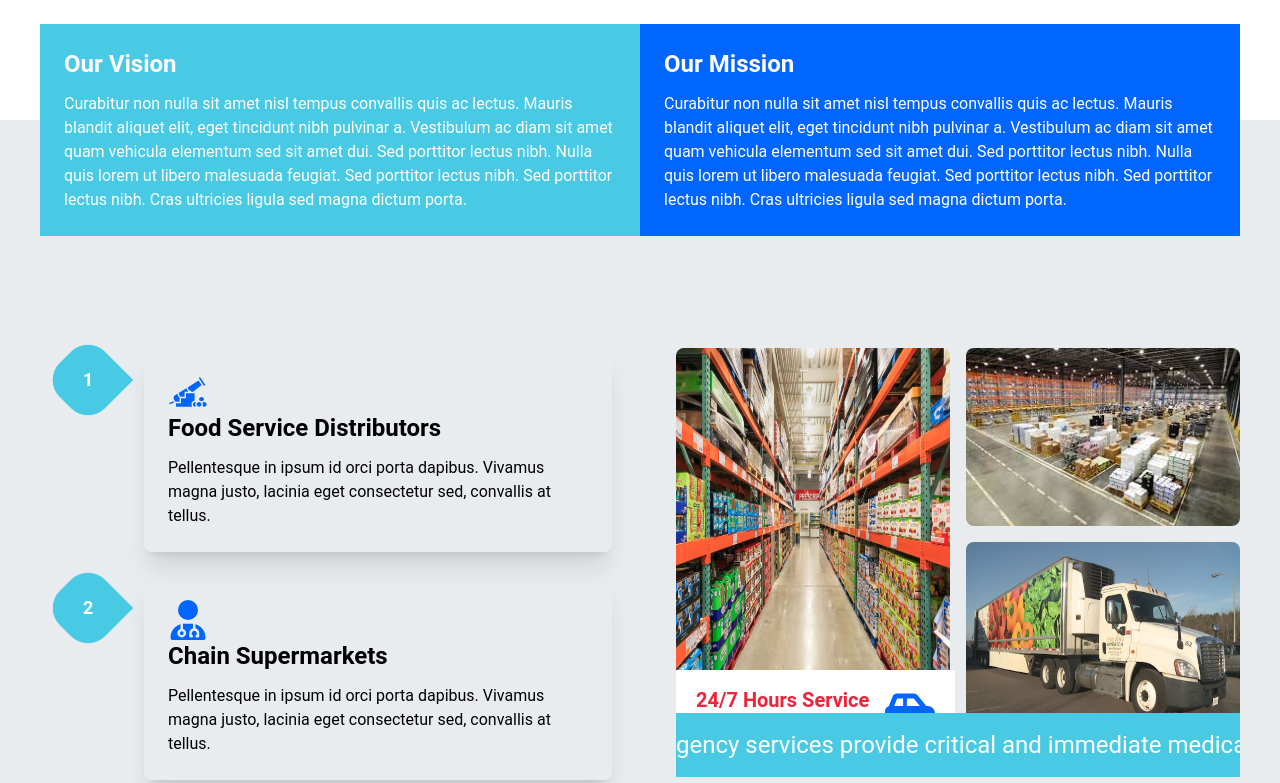
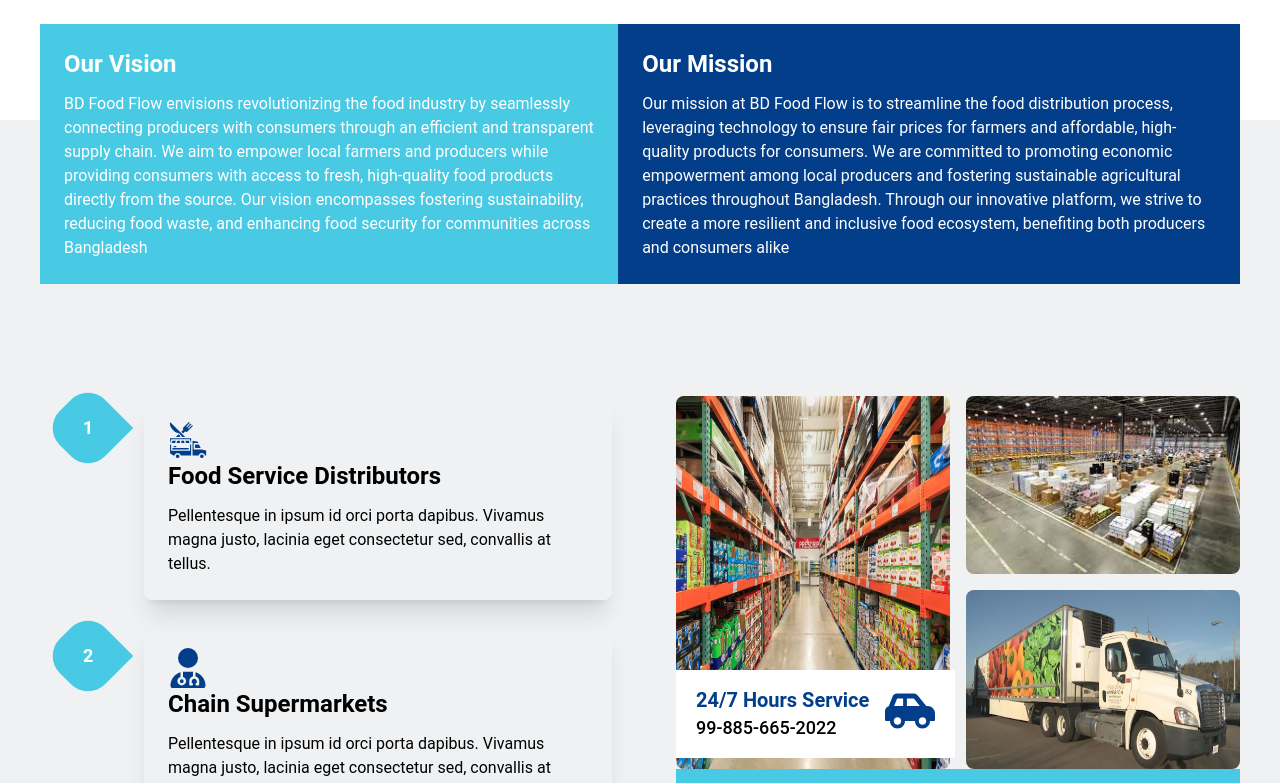
Before and after one commit to alive1258/bd-food-flow, a React (Vite) app: page / in a window 1280 px wide. Shown: the part 2460-3243 px from the top of the page. Built offline with nearby package versions, Linux system fonts and the light colour scheme; no server answers.

Commit message:
what we doe section add and responsive done

```diff
--- a/src/components/pages/Home/WhatWeDo/WhatWeDo.tsx
+++ b/src/components/pages/Home/WhatWeDo/WhatWeDo.tsx
@@ -6,7 +6,7 @@
   FaPeopleGroup,
   FaUserDoctor,
 } from 'react-icons/fa6'
-import { GiPirateCannon } from 'react-icons/gi'
+import { GiFoodTruck } from 'react-icons/gi'
 import { MdPriceCheck } from 'react-icons/md'
 import food1 from '../../../../assets/images/food2.jpeg'
 import food2 from '../../../../assets/images/food4.jpeg'
@@ -22,38 +22,40 @@
 
           <p className="mt-3 text-[#566B84] font-normal md:text-[18px]">
             Celebrate culinary excellence with Our Products' seamless food flow,{' '}
-            <br /> ensuring quality & Transform your dining experience with Food{' '}
-            <br />
+            <br /> ensuring quality & Transform your dining experience with BD
+            Food <br />
             Flow Distributor's unparalleled product range
           </p>
         </div>
 
-        <div className="bg-[#e9ecef] mt-48">
+        <div className="bg-[#eff1f3] mt-48">
           <div className="container">
             {/* Vision & Mission */}
             <div className="md:flex relative bottom-24">
               <div className=" bg-[#48cae4] text-[#ffffff] p-6 space-y-3">
                 <h1 className="text-2xl font-semibold">Our Vision</h1>
                 <p>
-                  Curabitur non nulla sit amet nisl tempus convallis quis ac
-                  lectus. Mauris blandit aliquet elit, eget tincidunt nibh
-                  pulvinar a. Vestibulum ac diam sit amet quam vehicula
-                  elementum sed sit amet dui. Sed porttitor lectus nibh. Nulla
-                  quis lorem ut libero malesuada feugiat. Sed porttitor lectus
-                  nibh. Sed porttitor lectus nibh. Cras ultricies ligula sed
-                  magna dictum porta.
+                  BD Food Flow envisions revolutionizing the food industry by
+                  seamlessly connecting producers with consumers through an
+                  efficient and transparent supply chain. We aim to empower
+                  local farmers and producers while providing consumers with
+                  access to fresh, high-quality food products directly from the
+                  source. Our vision encompasses fostering sustainability,
+                  reducing food waste, and enhancing food security for
+                  communities across Bangladesh
                 </p>
               </div>
-              <div className="bg-[#0165ff] text-[#ffffff] p-6 space-y-3">
+              <div className="bg-[#023e8a] text-[#ffffff] p-6 space-y-3">
                 <h1 className="text-2xl font-semibold">Our Mission</h1>
                 <p>
-                  Curabitur non nulla sit amet nisl tempus convallis quis ac
-                  lectus. Mauris blandit aliquet elit, eget tincidunt nibh
-                  pulvinar a. Vestibulum ac diam sit amet quam vehicula
-                  elementum sed sit amet dui. Sed porttitor lectus nibh. Nulla
-                  quis lorem ut libero malesuada feugiat. Sed porttitor lectus
-                  nibh. Sed porttitor lectus nibh. Cras ultricies ligula sed
-                  magna dictum porta.
+                  Our mission at BD Food Flow is to streamline the food
+                  distribution process, leveraging technology to ensure fair
+                  prices for farmers and affordable, high-quality products for
+                  consumers. We are committed to promoting economic empowerment
+                  among local producers and fostering sustainable agricultural
+                  practices throughout Bangladesh. Through our innovative
+                  platform, we strive to create a more resilient and inclusive
+                  food ecosystem, benefiting both producers and consumers alike
                 </p>
               </div>
             </div>
@@ -73,7 +75,7 @@
 
                     <div className="shadow-xl rounded-lg p-6">
                       <div>
-                        <GiPirateCannon size={40} className="text-[#0165ff]" />
+                        <GiFoodTruck size={40} className="text-[#023e8a]" />
                       </div>
                       <h1 className="text-2xl font-semibold">
                         Food Service Distributors
@@ -97,7 +99,7 @@
 
                     <div className="shadow-xl rounded-lg p-6">
                       <div>
-                        <FaUserDoctor size={40} className="text-[#0165ff]" />
+                        <FaUserDoctor size={40} className="text-[#023e8a]" />
                       </div>
                       <h1 className="text-2xl font-semibold">
                         Chain Supermarkets
@@ -123,7 +125,7 @@
                       <div>
                         <FaBuildingCircleCheck
                           size={40}
-                          className="text-[#0165ff]"
+                          className="text-[#023e8a]"
                         />
                       </div>
                       <h1 className="text-2xl font-semibold">
@@ -148,7 +150,7 @@
 
                     <div className="shadow-xl rounded-lg p-6">
                       <div>
-                        <FaPeopleGroup size={40} className="text-[#0165ff]" />
+                        <FaPeopleGroup size={40} className="text-[#023e8a]" />
                       </div>
                       <h1 className="text-2xl font-semibold">
                         Food Manufacturers & Processors
@@ -172,7 +174,7 @@
 
                     <div className="shadow-xl rounded-lg p-6">
                       <div>
-                        <MdPriceCheck size={40} className="text-[#0165ff]" />
+                        <MdPriceCheck size={40} className="text-[#023e8a]" />
                       </div>
                       <h1 className="text-2xl font-semibold">Club Stores</h1>
                       <p className="pt-3">
@@ -210,31 +212,30 @@
                       </div>
                     </div>
                   </div>
-                  <div className="absolute bottom-36">
+                  <div className="absolute bottom-48">
                     <div className="bg-white py-4 px-5 flex space-x-4">
                       <div>
-                        <h1 className="text-xl font-semibold text-[#ef233c]">
+                        <h1 className="text-xl font-semibold text-[#023e8a]">
                           24/7 Hours Service
                         </h1>
                         <p className="text-lg font-medium">99-885-665-2022</p>
                       </div>
                       {/* <FaAmbulance size={50} className="text-[#0165ff]" /> */}
-                      <FaCarSide size={50} className="text-[#0165ff]" />
+                      <FaCarSide size={50} className="text-[#023e8a]" />
                     </div>
                   </div>
                   {/* marquery  */}
-                  <div className="relative bottom-2">
+                  <div className="relative ">
                     <div className="text-2xl bg-[#48cae4] py-4 text-white">
                       <Marquee speed={30}>
-                        The hospital's emergency services provide critical and
-                        immediate medical care to individuals experiencing
-                        sudden illness or injury. Staffed with skilled medical
-                        professionals, these services offer swift assessment,
-                        treatment, and stabilization to patients in urgent need,
-                        ensuring timely and efficient care during emergencies.
-                        Accessible 24/7, the emergency department is equipped to
-                        handle a wide range of medical conditions, prioritizing
-                        patient well-being and rapid intervention
+                        BD Food Flow's mission is to streamline food
+                        distribution, ensuring fair prices for farmers and
+                        affordable, high-quality products for consumers. Through
+                        technology, we empower local producers, foster
+                        sustainable practices, and create a resilient food
+                        ecosystem. Our vision is to revolutionize the industry,
+                        connecting producers with consumers for sustainability
+                        and enhanced food security in Bangladesh.
                       </Marquee>
                     </div>
                   </div>
```
